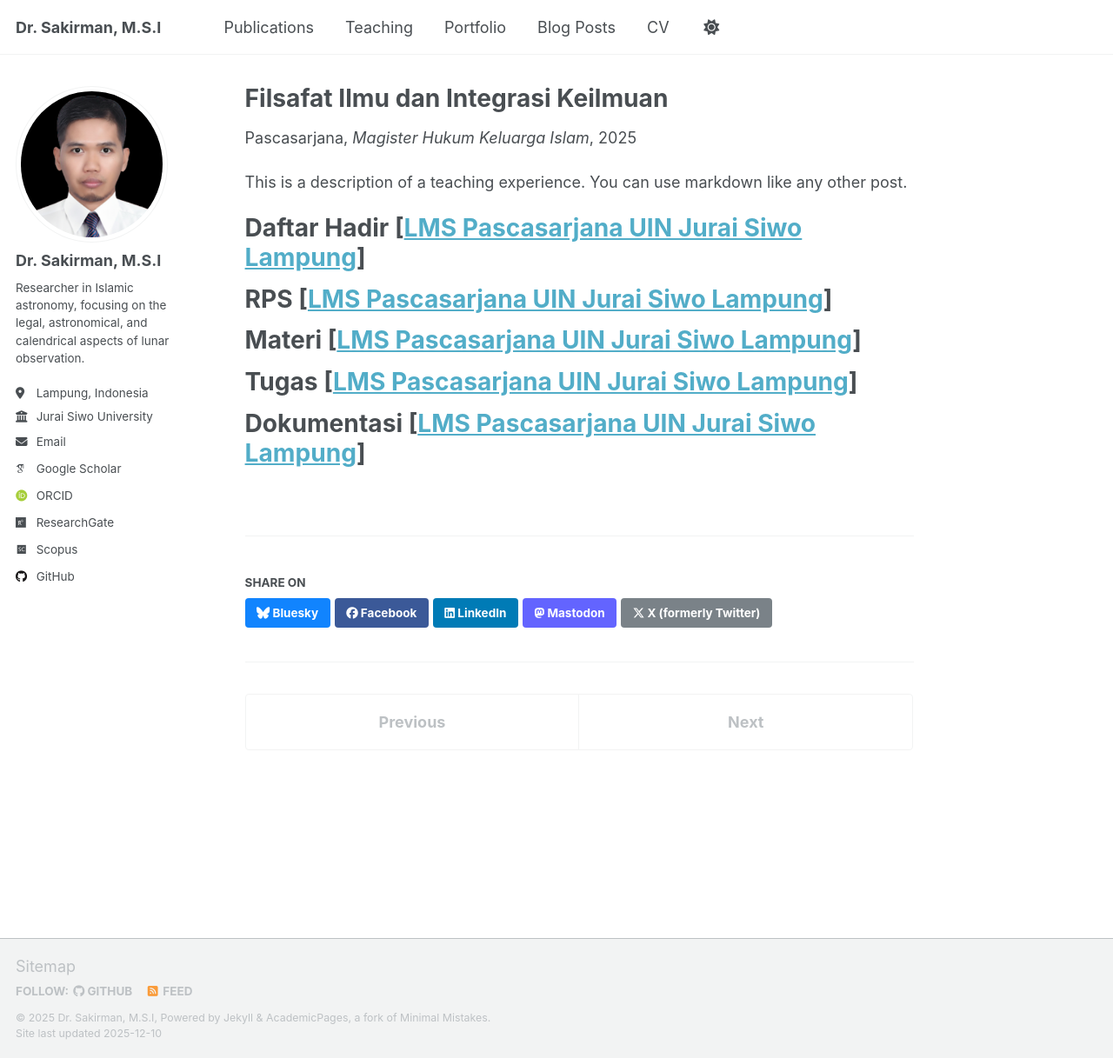
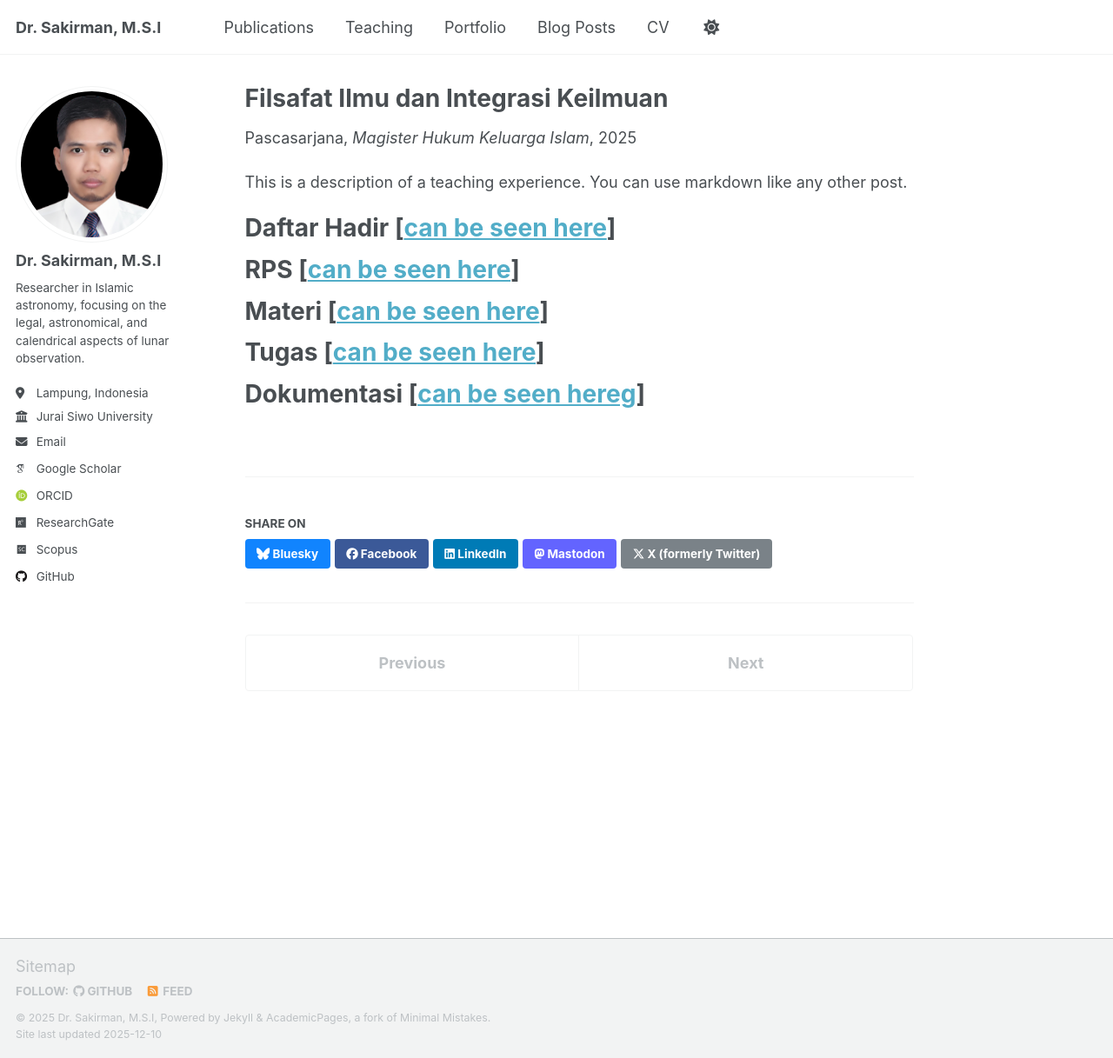
Before and after one commit to sakir-man/sakir-man.github.io, a Jekyll site: the page built from _teaching/2015-spring-teaching-2.md, in a window 1280 px wide and 1217 px high. Shown: the whole window at 87% size. Built offline with Jekyll 4.4.1, drawn with Linux system fonts in a browser that asks for light colours; some web fonts are replaced; a script that is not in the unit is left out.

Commit message:
Update 2015-spring-teaching-2.md

```diff
--- a/_teaching/2015-spring-teaching-2.md
+++ b/_teaching/2015-spring-teaching-2.md
@@ -10,17 +10,17 @@ location: "UIN Jurai Siwo Lampung"
 
 This is a description of a teaching experience. You can use markdown like any other post.
 
-Daftar Hadir [<a href="https://elearning.metrouniv.ac.id/pasca/">LMS Pascasarjana UIN Jurai Siwo Lampung</a>]
+Daftar Hadir [<a href="https://elearning.metrouniv.ac.id/pasca/">can be seen here</a>]
 ======
 
-RPS [<a href="https://elearning.metrouniv.ac.id/pasca/">LMS Pascasarjana UIN Jurai Siwo Lampung</a>]
+RPS [<a href="https://elearning.metrouniv.ac.id/pasca/">can be seen here</a>]
 ======
 
-Materi [<a href="https://elearning.metrouniv.ac.id/pasca/">LMS Pascasarjana UIN Jurai Siwo Lampung</a>]
+Materi [<a href="https://elearning.metrouniv.ac.id/pasca/">can be seen here</a>]
 ======
 
-Tugas [<a href="https://elearning.metrouniv.ac.id/pasca/">LMS Pascasarjana UIN Jurai Siwo Lampung</a>]
+Tugas [<a href="https://elearning.metrouniv.ac.id/pasca/">can be seen here</a>]
 ======
 
-Dokumentasi [<a href="https://elearning.metrouniv.ac.id/pasca/">LMS Pascasarjana UIN Jurai Siwo Lampung</a>]
+Dokumentasi [<a href="https://elearning.metrouniv.ac.id/pasca/">can be seen hereg</a>]
 ======
```
